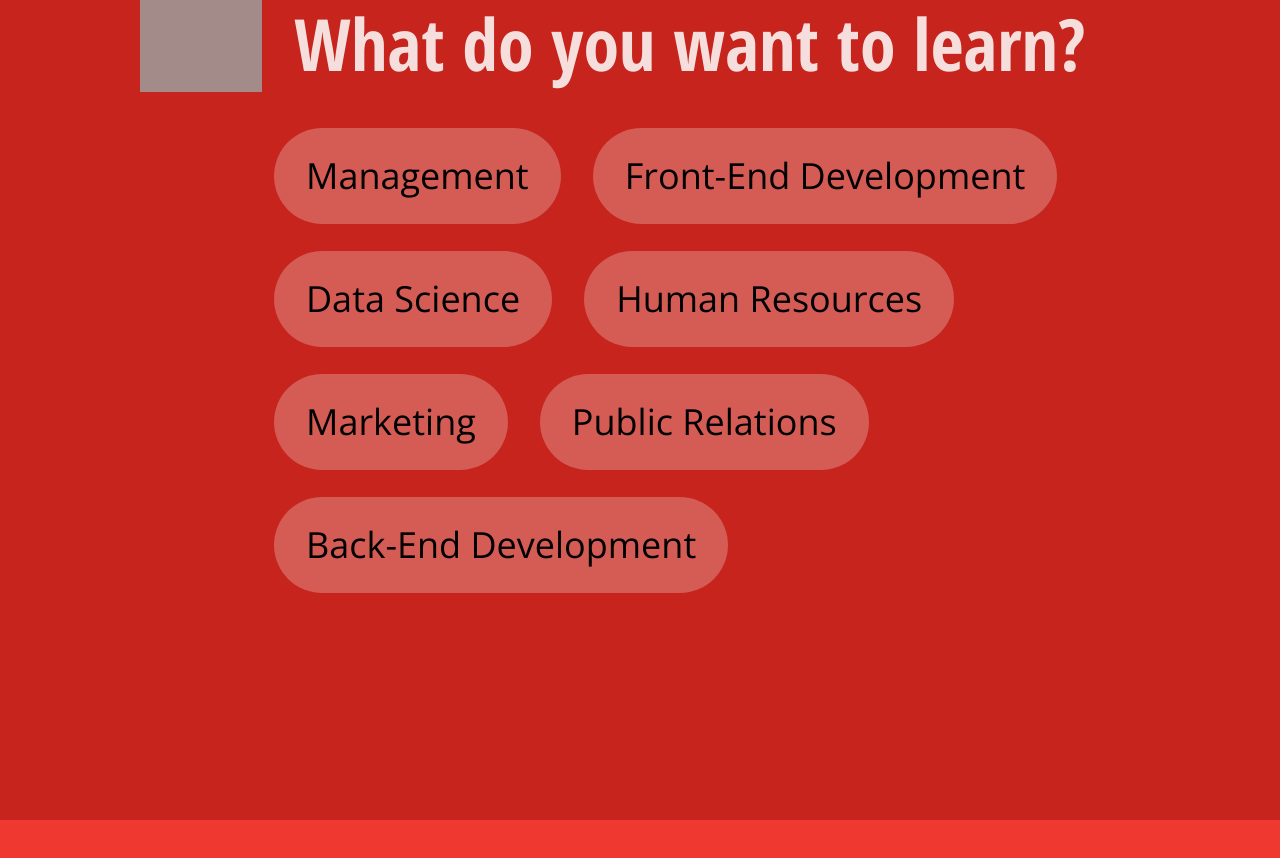
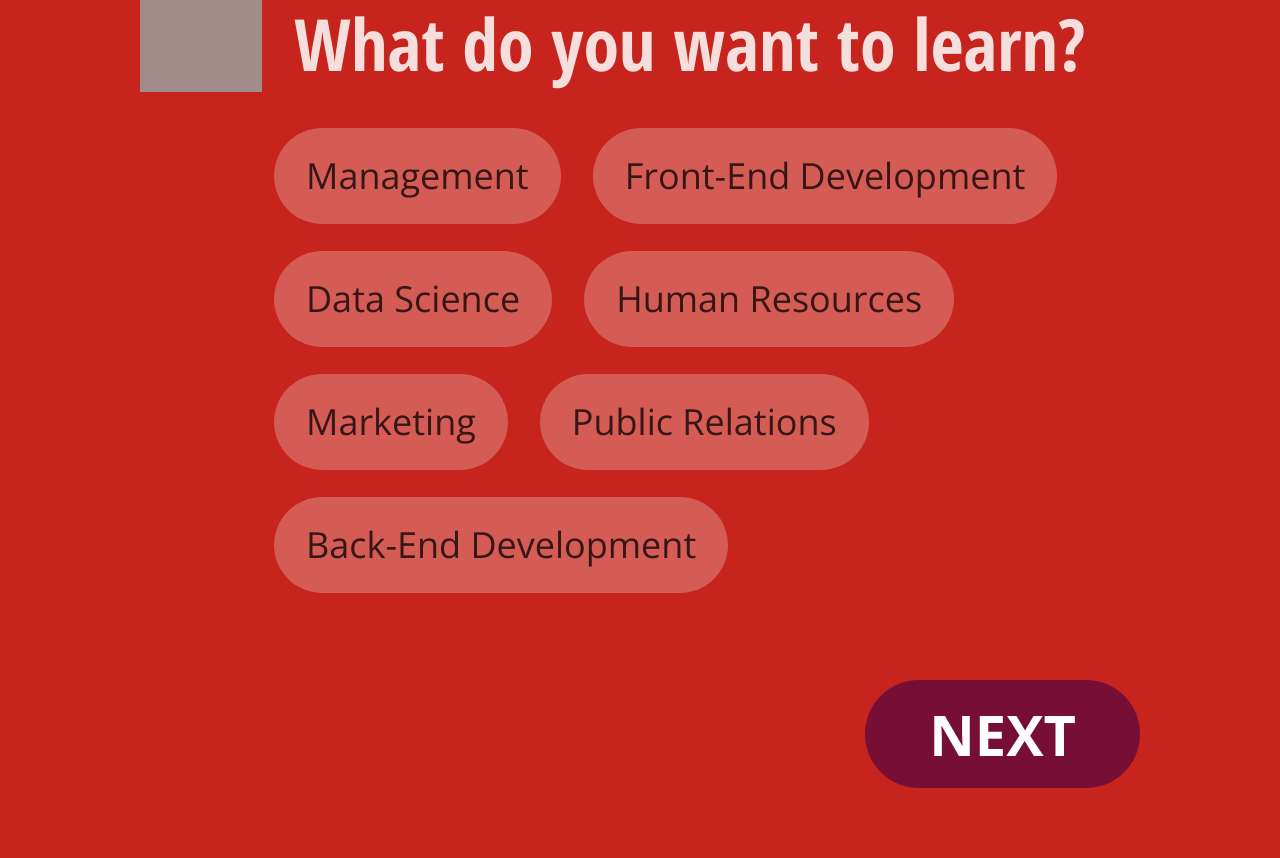
Before and after one commit to ish-101/project-projects, a React (Create React App) app: page /you in a window 1280 px wide. Shown: the part 1260-2118 px from the top of the page. Before the commit the page ends 2080 px from the top, so only its background shows below. Built offline with nearby package versions, Linux system fonts and the light colour scheme; grey boxes are pictures that could not be loaded.

Commit message:
Form completed

```diff
--- a/src/components/CheckInput.scss
+++ b/src/components/CheckInput.scss
@@ -5,12 +5,14 @@
     .button {
         position: relative;
         background-color: rgba($color: white, $alpha: 0.25);
+        color: rgba($color: black, $alpha: 0.75);
         padding: 0 1rem;
         margin-right: 1rem;
         height: 6rem;
         border-radius: 3rem;
         font-size: 2.25rem;
         overflow: hidden;
+        transition: 0.3s all;
         > * {
             display: inline-block;
         }
@@ -30,6 +32,7 @@
         height: 0;
     }
     .check:checked ~ .button {
-        background-color: rgba($color: white, $alpha: 0.5);
+        background-color: white;
+        box-shadow: black 0.25rem 0.25rem 0.5rem;
     }
 }
--- /dev/null
+++ b/src/components/SubmitButton.scss
@@ -0,0 +1,14 @@
+.submit {
+    display: block;
+    font-size: 3.5rem;
+    background-color: #770e36;
+    padding: 1rem 4rem;
+    border-radius: 6rem;
+    border: 0;
+    color: white;
+    font-weight: 700;
+    text-transform: uppercase;
+    cursor: pointer;
+    margin-right: 0;
+    margin-left: auto;
+}
--- /dev/null
+++ b/src/components/SubmitButton.tsx
@@ -0,0 +1,12 @@
+import React, { Component } from "react";
+import './SubmitButton.scss';
+
+class SubmitButton extends Component {
+    render = () => {
+        return (
+            <input className="submit" value="Next" type="submit" />
+        );
+    };
+}
+
+export default SubmitButton;
--- a/src/index.scss
+++ b/src/index.scss
@@ -1,4 +1,4 @@
-@import url('https://fonts.googleapis.com/css?family=Open+Sans|Open+Sans+Condensed:700&display=swap');
+@import url('https://fonts.googleapis.com/css?family=Open+Sans+Condensed:700|Open+Sans:400,600,700,800&display=swap');
 
 * {
     box-sizing: border-box;
--- a/src/view/Form.scss
+++ b/src/view/Form.scss
@@ -2,4 +2,7 @@
     background-color: #C6241C;
     min-height: 100%;
     padding: 8.75rem;
+    .submit-container {
+        display: block;
+    }
 }
--- a/src/view/Form.tsx
+++ b/src/view/Form.tsx
@@ -6,6 +6,7 @@ import TextInput from "../components/TextInput";
 import SelectInput from "../components/SelectInput";
 import CheckInputList from "../components/CheckInputList";
 import Check from "../types/Check";
+import SubmitButton from "../components/SubmitButton";
 
 type FormProps = {
     projects: string[];
@@ -42,6 +43,9 @@ class Form extends Component<FormProps> {
                 <Field text='What do you want to learn?' icon='idea.svg'>
                     <CheckInputList options={ this.props.interests } internalName='interests' />
                 </Field>
+                <div className='submit-container'>
+                    <SubmitButton/>
+                </div>
             </form>
         );
     };
```
